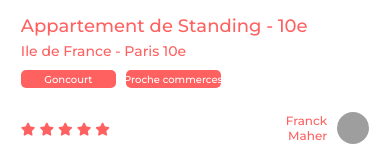
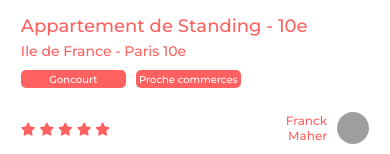
Before and after one commit to JulienAudras/kasa, a React (Create React App) app: page /house/0979876d in a window 390 px wide. Shown: the part 389-543 px from the top of the page. Built offline with nearby package versions, Linux system fonts and the light colour scheme; grey boxes are pictures that could not be loaded.

Commit message:
Dernières modifs

```diff
--- a/src/components/Collapse.jsx
+++ b/src/components/Collapse.jsx
@@ -2,7 +2,7 @@ import React, { useState, useRef, useEffect } from "react";
 import arrow from "../assets/arrow_up-24px.png";
 import arrow_mobile from "../assets/arrow_up_mobile.png"
 
-const Collapse = ({ title, content, className }) => {
+const Collapse = (props) => {
   const [isOpen, setIsOpen] = useState(false);
   const contentRef = useRef(null);
 
@@ -17,9 +17,9 @@ const Collapse = ({ title, content, className }) => {
 
 
   return (
-    <div className={`accordeon-item ${className}`}>
+    <div className={`accordeon-item ${props.className}`}>
       <div className="accordeon-item__title">
-        <span className="accordeon-item__title--text">{title}</span>
+        <span className="accordeon-item__title--text">{props.title}</span>
         <img
           className={`accordeon-item__title--arrow ${isOpen ? "open" : "closed"}`}
           src={arrow}
@@ -42,7 +42,7 @@ const Collapse = ({ title, content, className }) => {
         }}
       >
         <div className="accordeon-item__content--text">
-          {content}
+          {props.content}
         </div>
         </div>
     </div>
--- a/src/index.js
+++ b/src/index.js
@@ -2,7 +2,6 @@ import React from "react";
 import ReactDOM from "react-dom/client";
 import "./styles/style.scss";
 import App from "./App";
-// import reportWebVitals from './reportWebVitals';
 
 const root = ReactDOM.createRoot(document.getElementById("root"));
 root.render(
--- a/src/styles/_common.scss
+++ b/src/styles/_common.scss
@@ -409,7 +409,10 @@ a, a:visited, a:hover, a:focus {
           max-width: 84px;
           height: 18px;
           border-radius: 5px;
-          padding: 0px;
+          padding-top: 0px;
+          padding-bottom: 0px;
+          padding-left: 5px;
+          padding-right: 5px;
           }
   }
 }
```
